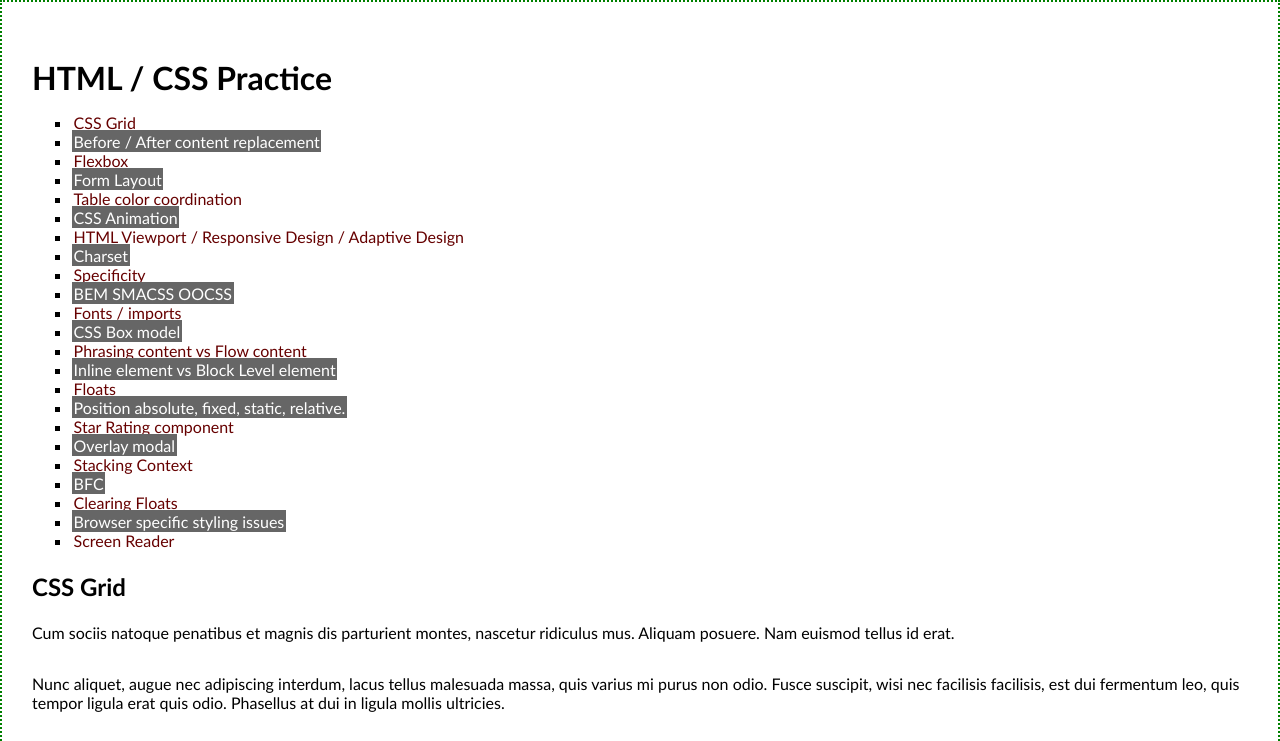
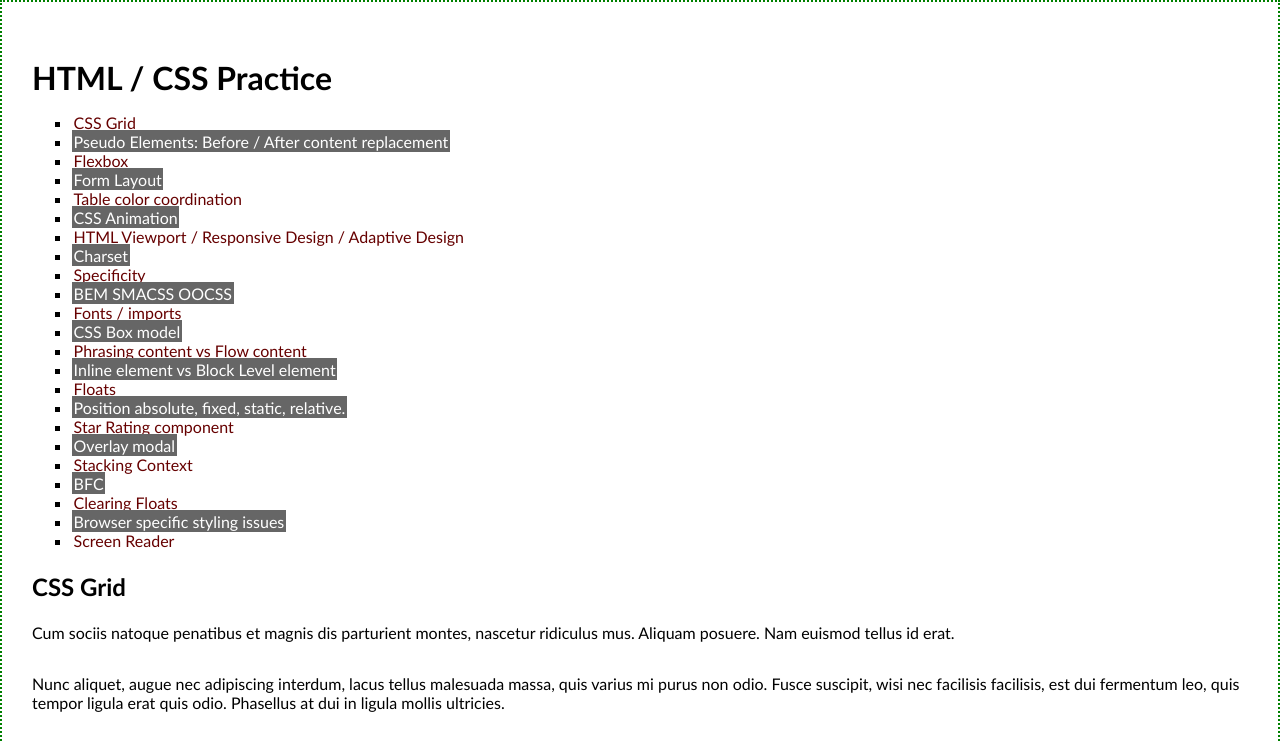
Before and after one commit to rorsach/html-css-notes, a React app: page src/index.html in a window 1280 px wide. Shown: the top 741 px of the page. Built offline with nearby package versions, Linux system fonts and the light colour scheme.

Commit message:
Pseudo element anchor name fix.

```diff
--- a/src/index.html
+++ b/src/index.html
@@ -12,7 +12,7 @@
       <h1>HTML / CSS Practice</h1>
       <ul class="learn-list">
         <li class="learn-bullet"><a class="learn-shortcut" href="#cssGrid">CSS Grid</a></li>
-        <li class="learn-bullet"><a class="learn-shortcut" href="#cssGrid">Before / After content replacement</a></li>
+        <li class="learn-bullet"><a class="learn-shortcut" href="#pseudoElements">Pseudo Elements: Before / After content replacement</a></li>
         <li class="learn-bullet"><a class="learn-shortcut" href="#">Flexbox</a></li>
         <li class="learn-bullet"><a class="learn-shortcut" href="#">Form Layout</a></li>
         <li class="learn-bullet"><a class="learn-shortcut" href="#">Table color coordination</a></li>
```
